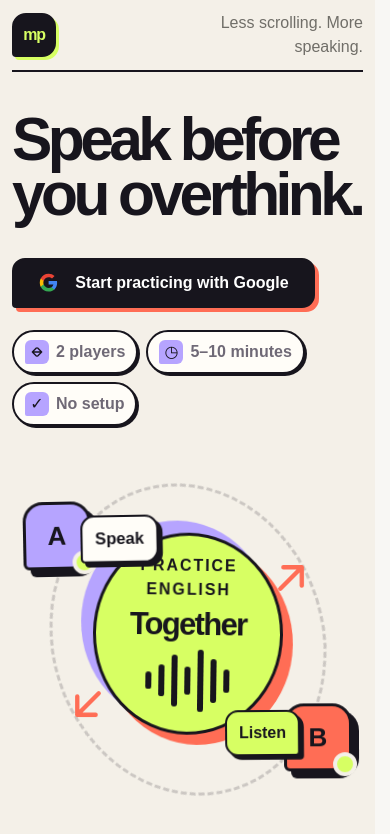
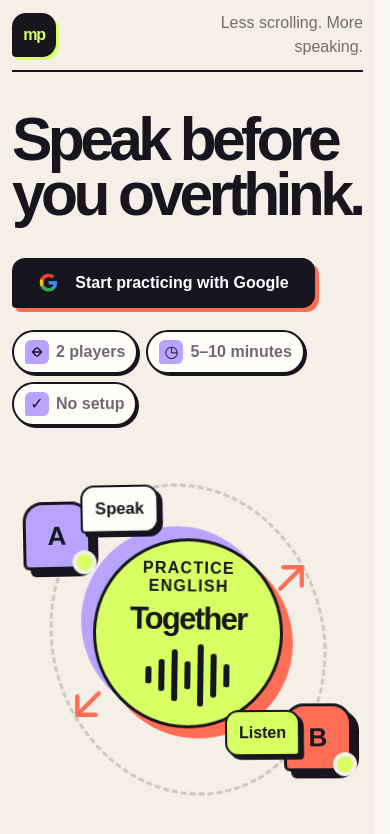
Before and after one commit to Gamshik/meeting_place, a React (Vite) app: page /login in a window 390 px wide. Shown: the top 834 px of the page. Built offline with nearby package versions, Linux system fonts and the light colour scheme; no server answers.

Commit message:
fix:
- keep the practice label within its responsive bubble;
- prevent the mobile speech badge from covering the label;
- add responsive layout regression coverage.

```diff
--- a/src/client/pages/LoginPage/LoginPage.css
+++ b/src/client/pages/LoginPage/LoginPage.css
@@ -105,9 +105,11 @@
 }
 
 .login-practice-core small {
+  max-width: 120px;
   font-size: max(var(--mp-mobile-font-floor, 0px), 11px);
   font-weight: 900;
-  letter-spacing: 0.12em;
+  letter-spacing: 0.08em;
+  line-height: 1.15;
   text-transform: uppercase;
 }
 
@@ -295,7 +297,7 @@
   .login-practice-core {
     width: 190px;
     min-height: 165px;
-    padding: 18px;
+    padding: 18px 12px;
   }
 
   .login-practice-core strong {
@@ -313,6 +315,10 @@
   .login-listen-bubble {
     padding: 9px 12px;
     font-size: max(var(--mp-mobile-font-floor, 0px), 12px);
+  }
+
+  .login-speak-bubble {
+    top: 3%;
   }
 }
 
```
Also changed, not shown: 1 other file (tests, documents, lock files or other folders).
